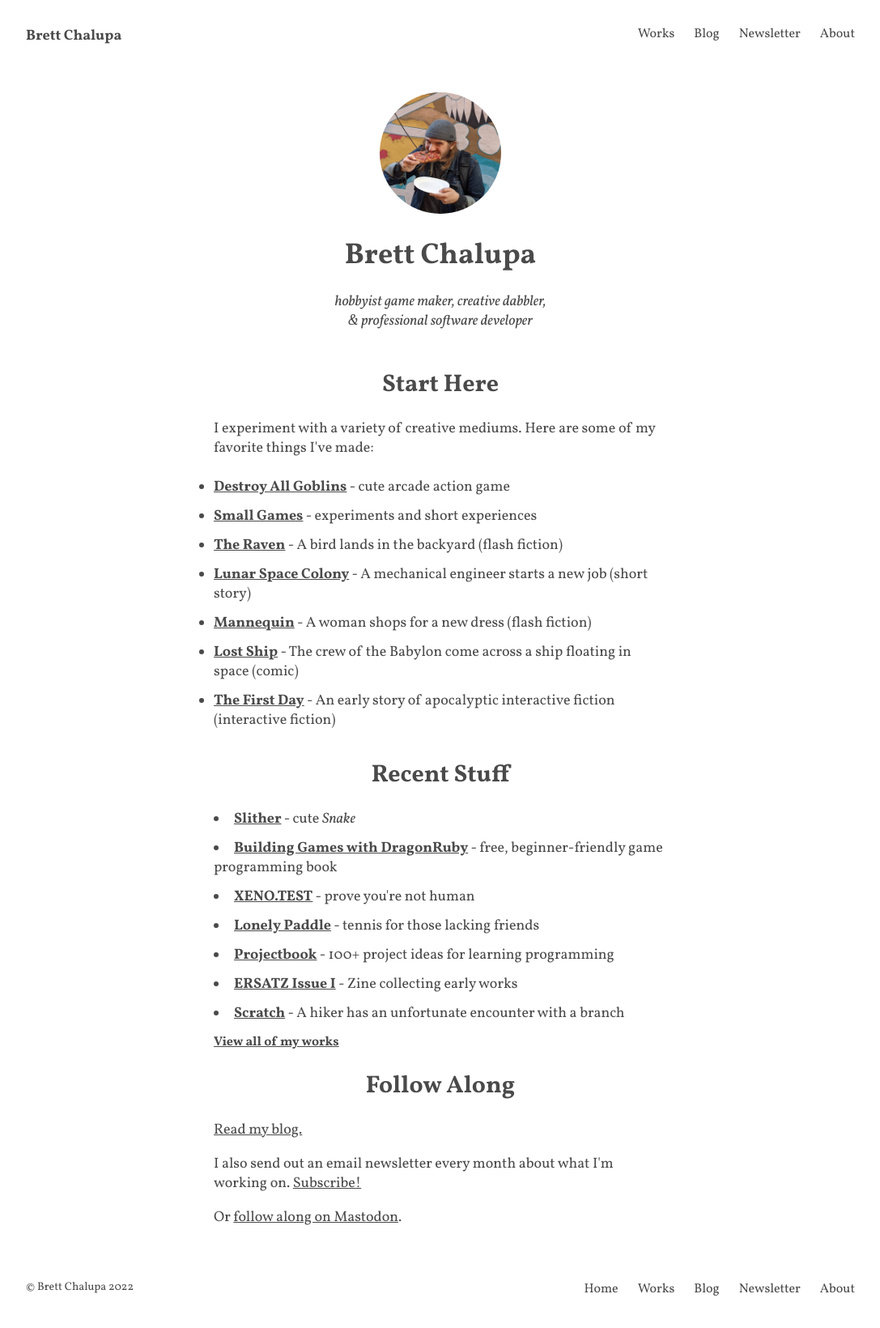
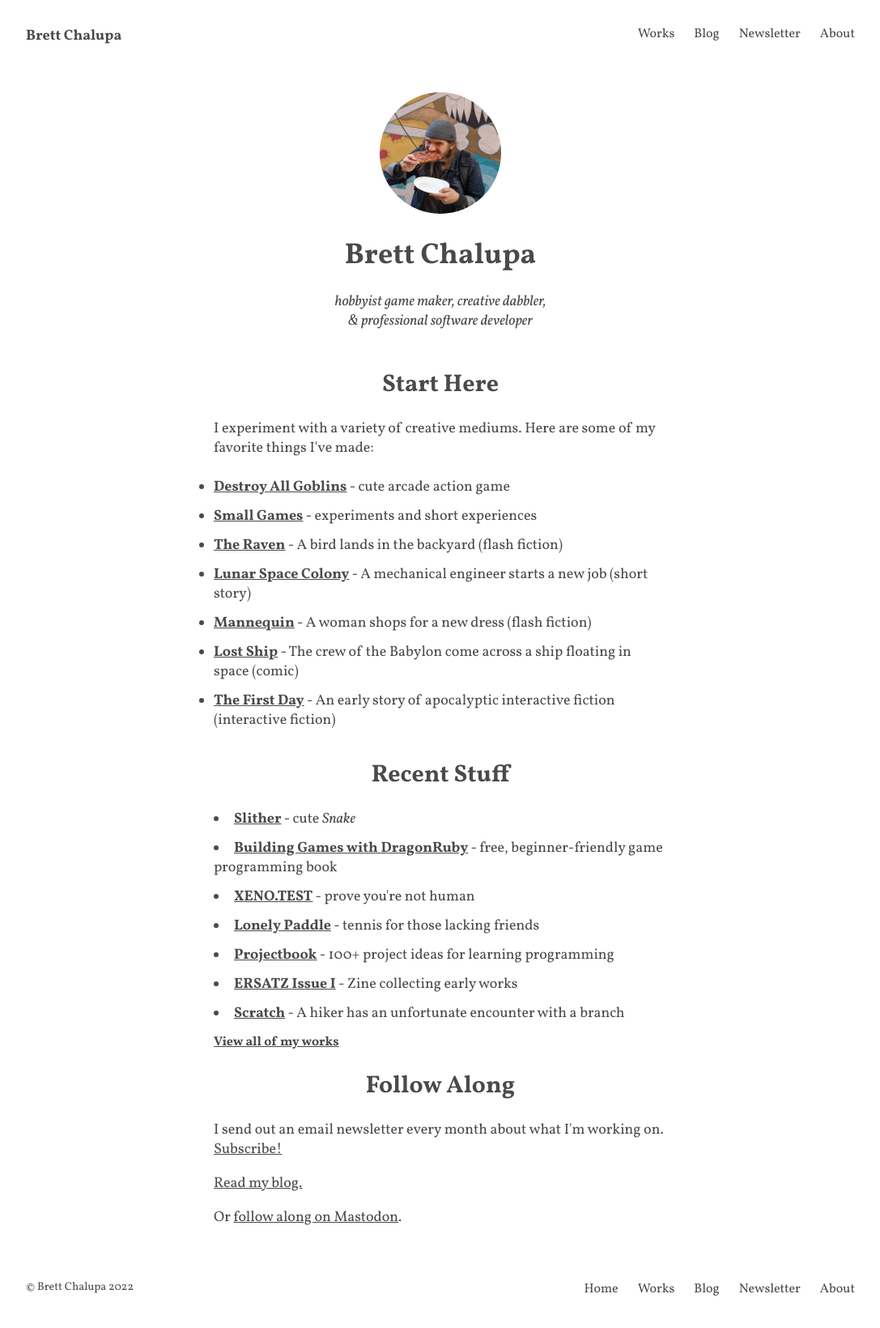
Before and after one commit to brettchalupa/brettchalupa.github.io, a Jekyll site: the page built from index.html, in a window 1280 px wide. Shown: the whole page at 81% size, without its empty margins (96-1183 px from the left). Built offline with Jekyll 4.4.1, drawn with Linux system fonts in a browser that asks for light colours.

Commit message:
adjust: newsletter link refinements

```diff
--- a/index.html
+++ b/index.html
@@ -87,9 +87,9 @@ layout: default
   <div>
     <h2>Follow Along</h2>
 
+    <p>I send out an email newsletter every month about what I'm working on. <a href="/newsletter">Subscribe!</a>
+
     <p><a href="/blog/">Read my blog.</a></p>
-
-    <p>I also send out an email newsletter every month about what I'm working on. <a href="https://buttondown.email/brettchalupa">Subscribe!</a>
 
     <p>Or <a rel="me" href="https://mastodon.gamedev.place/@brettmakesgames">follow along on Mastodon</a>.</p>
   </div>
```
Also changed, not shown: _posts/2023-01-03-creative-roadmap-for-2023.md (+1 -1 lines), about.md (+1 -1 lines).
